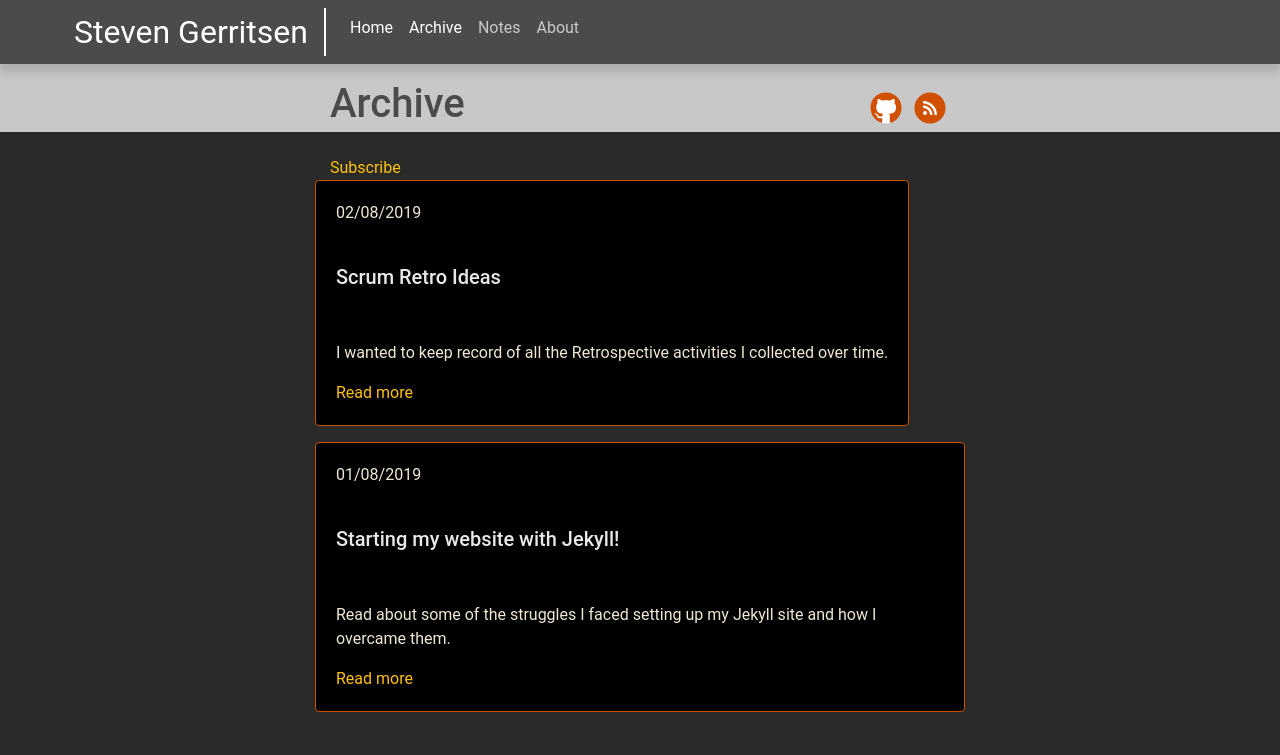
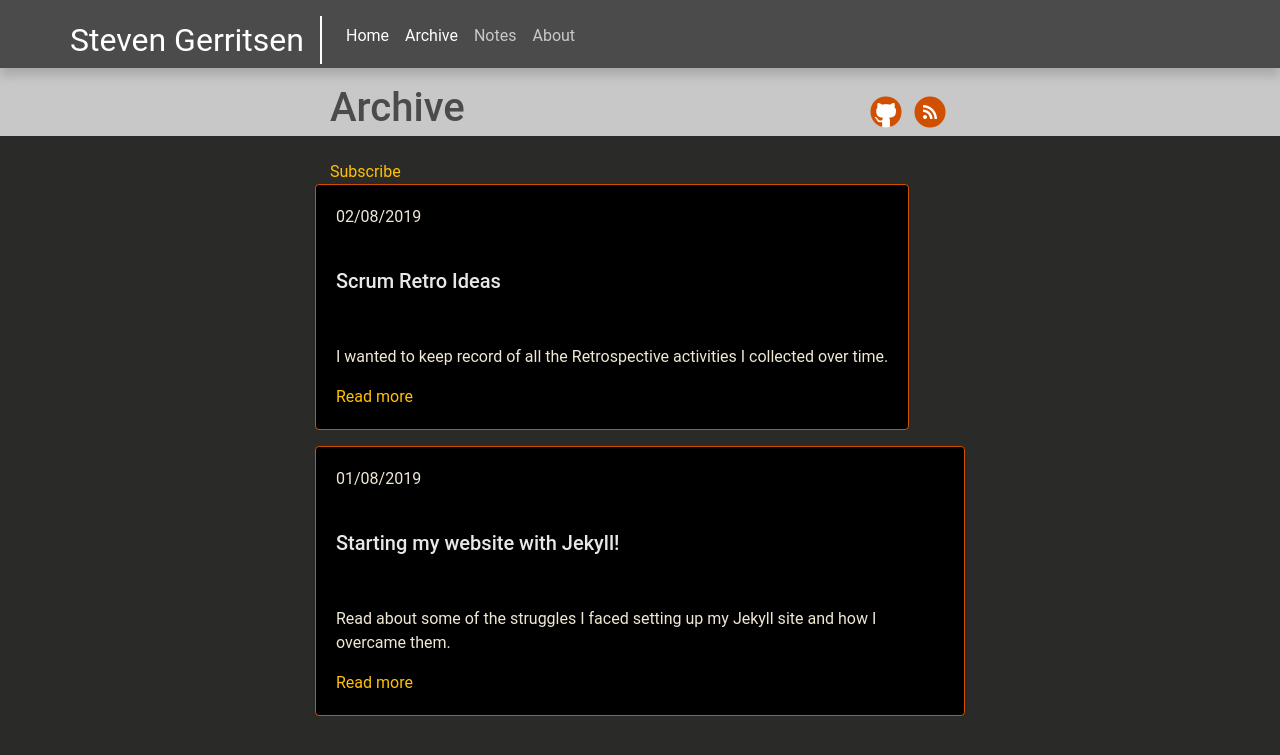
Before and after one commit to Steeff0/steeff0.github.io, a Jekyll site: the page built from pages/archive.html, in a window 1280 px wide. Shown: the top 755 px of the page. Built offline with Jekyll 4.4.1, drawn with Linux system fonts in a browser that asks for light colours; some web fonts are replaced.

```diff
--- a/_includes/navigation.html
+++ b/_includes/navigation.html
@@ -4,8 +4,8 @@
         <div class="container">
             <div class="row">
                 <div class="col-12">
-                    <nav class="navbar navbar-expand-lg navbar-dark bg-dark pl-1 align-items-start flex-lg-column flex-xl-row">
-                        <a class="navbar-brand site-title pl-lg-1 pl-xl-0" href="{{ '/' | relative_url }}">
+                    <nav class="navbar navbar-expand-lg navbar-dark bg-dark px-0 pt-3 pb-1 align-items-start flex-lg-column flex-xl-row">
+                        <a class="navbar-brand site-title" href="{{ '/' | relative_url }}">
                             {{ site.title | default: site.github.repository_name | escape }}
                         </a>
 
--- a/_sass/custom/_site-header.scss
+++ b/_sass/custom/_site-header.scss
@@ -17,5 +17,11 @@
         padding-right: $spacer;
       }
     }
+
+    @include media-breakpoint-between(lg, xl) {
+      .navbar-nav .nav-item:first-child {
+        padding-left: 0;
+      }
+    }
   }
 }
```
